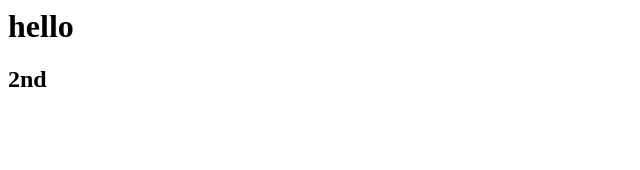
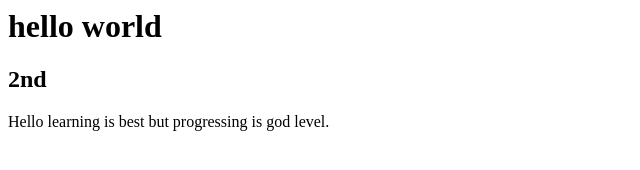
Before and after one commit to Praveenpal/git-test, a plain HTML site: page index.html in a window 1280 px wide. Shown: the whole page, without its empty margins (0-640 px from the left). Drawn offline with Linux system fonts and the light colour scheme.

Commit message:
second commit

```diff
--- a/index.html
+++ b/index.html
@@ -1,5 +1,9 @@
 <html>
-<h1>hello</h1>
+<h1>hello world</h1>
 <h2>2nd </h2>
 
+<body>
+    <p>Hello learning is best but progressing is god level.</p>
+</body>
+
 </html>
```
